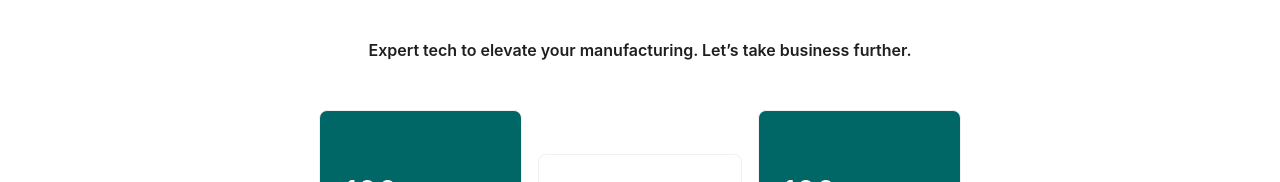
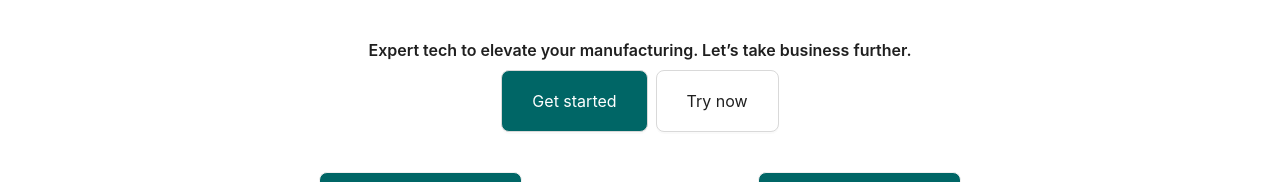
Before and after one commit to Chintan18018/Prodmast, a React (Vite) app: page / in a window 1280 px wide. Shown: the part 327-509 px from the top of the page. Built offline with nearby package versions, Linux system fonts and the light colour scheme.

Commit message:
herocomp change

```diff
--- a/src/components/HeroComp.jsx
+++ b/src/components/HeroComp.jsx
@@ -1,5 +1,5 @@
 import React from "react";
-import { Flex, Typography, Card, Space } from "antd";
+import { Flex, Typography, Card, Space ,Button} from "antd";
 
 const { Title, Text } = Typography;
 
@@ -16,6 +16,11 @@ const HeroComp = () => {
           Expert tech to elevate your manufacturing. Let’s take business
           further.
         </Title>
+      </Flex>
+
+      <Flex justify="center" align="center" vertical={false} gap="small">
+        <Button  size="large" style={{ backgroundColor: '#006666',color: 'white', padding: '30px' }}>Get started</Button>
+        <Button  size="large" style={{ padding: '30px' }}>Try now</Button>
       </Flex>
 
       {/* Cards Section */}
```
